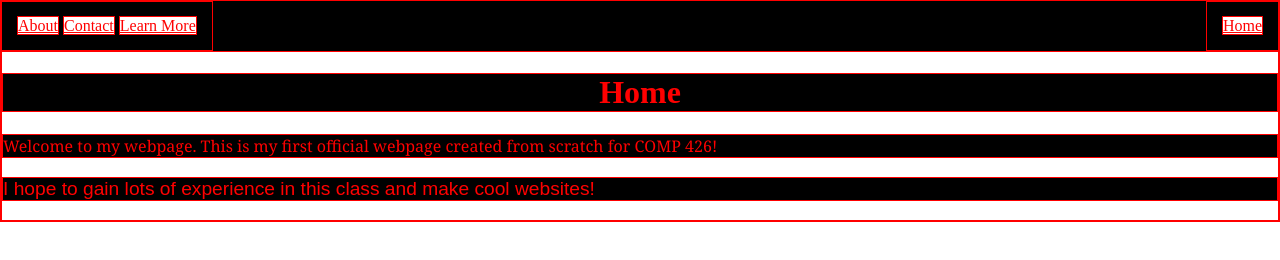
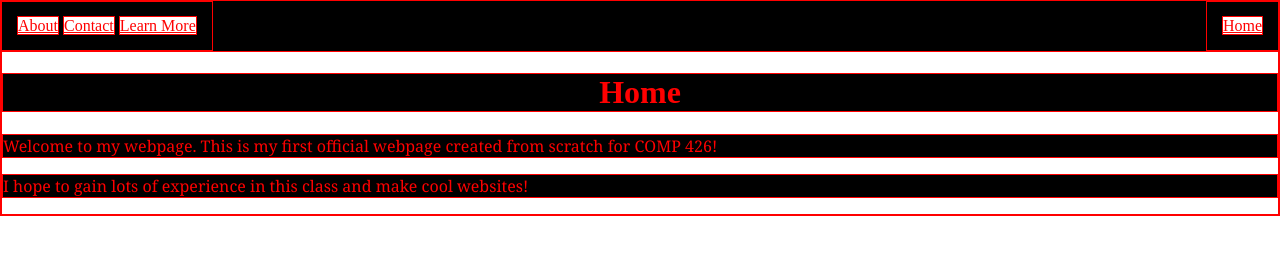
Before and after one commit to jdmar3-comp426/a01-stackeberry, a website: page index.html in a window 1280 px wide. Drawn offline with Linux system fonts and the light colour scheme.

Commit message:
website finished 5

```diff
--- a/styles.css
+++ b/styles.css
@@ -54,7 +54,7 @@ button {
     font-family: Georgia, 'Times New Roman', Times, serif;
 }
 
-#hello {
+.welcome #hello {
     font-size: larger;
     font-family: Arial, Helvetica, sans-serif;
 }
```
